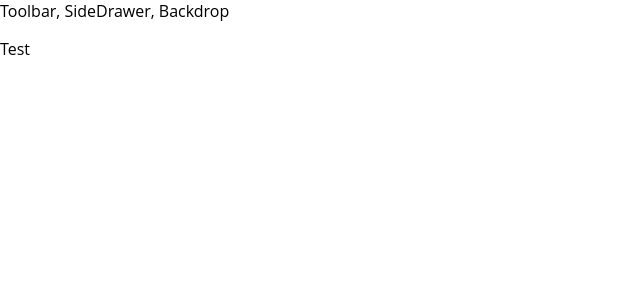
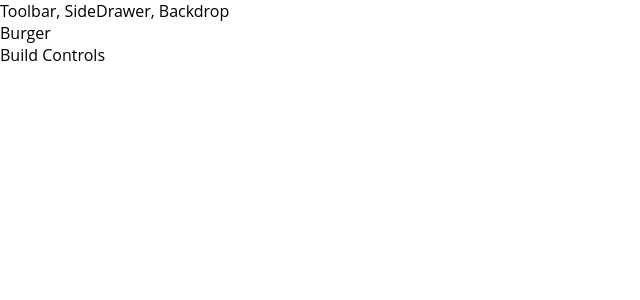
Before and after one commit to Pozas91/react-burger-app, a React app: page / in a window 1280 px wide. Shown: the top 300 px of the page, without its empty margins (0-640 px from the left). Built offline with nearby package versions, Linux system fonts and the light colour scheme; the HTML template or start-up script is replaced by a standard one.

Commit message:
Starting Implementation Burger Builder

```diff
--- a/src/App.js
+++ b/src/App.js
@@ -1,13 +1,14 @@
 import React, {Component} from 'react';
 
 import Layout from './components/Layout/Layout';
+import BurgerBuilder from './containers/BurgerBuilder/BurgerBuilder';
 
 class App extends Component {
     render() {
         return (
             <div>
                 <Layout>
-                    <p>Test</p>
+                    <BurgerBuilder />
                 </Layout>
             </div>
         );
--- /dev/null
+++ b/src/components/Layout/Layout.css
@@ -0,0 +1,3 @@
+.Content {
+    margin-top: 16px;
+}
--- a/src/components/Layout/Layout.js
+++ b/src/components/Layout/Layout.js
@@ -1,10 +1,11 @@
 import React from 'react';
 import Aux from '../../hoc/Auxiliary';
+import classes from './Layout.css';
 
 const layout = (props) => (
     <Aux>
         <div>Toolbar, SideDrawer, Backdrop</div>
-        <main>
+        <main className={classes.Content}>
             {props.children}
         </main>
     </Aux>
--- /dev/null
+++ b/src/containers/BurgerBuilder/BurgerBuilder.js
@@ -0,0 +1,20 @@
+import React, {Component} from "react";
+
+import Aux from '../../hoc/Auxiliary';
+
+class BurgerBuilder extends Component {
+    render() {
+        return (
+            <Aux>
+                <div>
+                    Burger
+                </div>
+                <div>
+                    Build Controls
+                </div>
+            </Aux>
+        );
+    }
+}
+
+export default BurgerBuilder;
```
